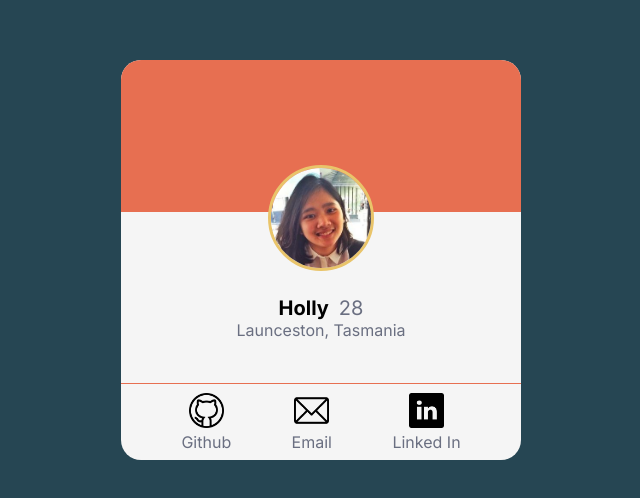
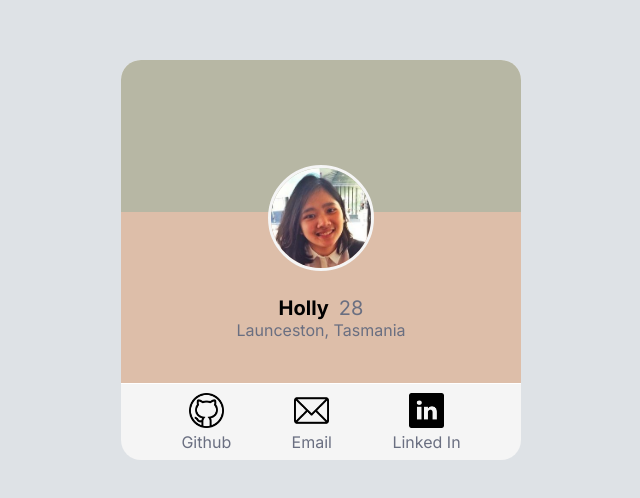
Before and after one commit to hholly3003/profilecardcomponentcustom, a plain HTML site: page index.html in a window 1280 px wide. Shown: the part 140-638 px from the top of the page, without its empty margins (319-959 px from the left). Drawn offline with Linux system fonts and the light colour scheme.

Commit message:
update styling

```diff
--- a/style.css
+++ b/style.css
@@ -9,7 +9,7 @@ body{
     width: 100vw;
     height:100vh;
     font-family: 'Inter', sans-serif;
-    background-color: #264653;
+    background-color: #dee2e6;
     /* background-color: hsl(185, 75%, 39%); */
     /* background-image: url("images/bg-pattern-top.svg"),url("images/bg-pattern-bottom.svg"); */
     background-repeat: no-repeat;
@@ -31,7 +31,7 @@ body{
 .top{
     /* position: relative; */
     /* background-image: url("images/bg-pattern-card.svg"); */
-    background-color: #e76f51;
+    background-color: #b7b7a4;
     border-top-left-radius: 20px;
     border-top-right-radius: 20px;
     width:100%;
@@ -44,6 +44,7 @@ body{
     flex-direction: column;
     justify-content: space-evenly;
     align-items: center;
+    background-color: #ddbea9;
     width: 100%;
     height: 45%;
 }
@@ -55,7 +56,7 @@ body{
     height: 100px;
     /* margin-bottom: 200px; */
     /* bottom: 400px; */
-    border: 3px solid #e9c46a;
+    border: 3px solid whitesmoke;
     /* border: 2px solid whitesmoke; */
     /* border-color: whitesmoke; */
     border-radius: 50%;
@@ -102,7 +103,7 @@ body{
     align-items: center;
     border-top:solid 0.1em;
     /* border-color:hsl(227, 10%, 46%); */
-    border-color: #e76f51;
+    border-color: white;
 }
 
 .footer .stats{
```
